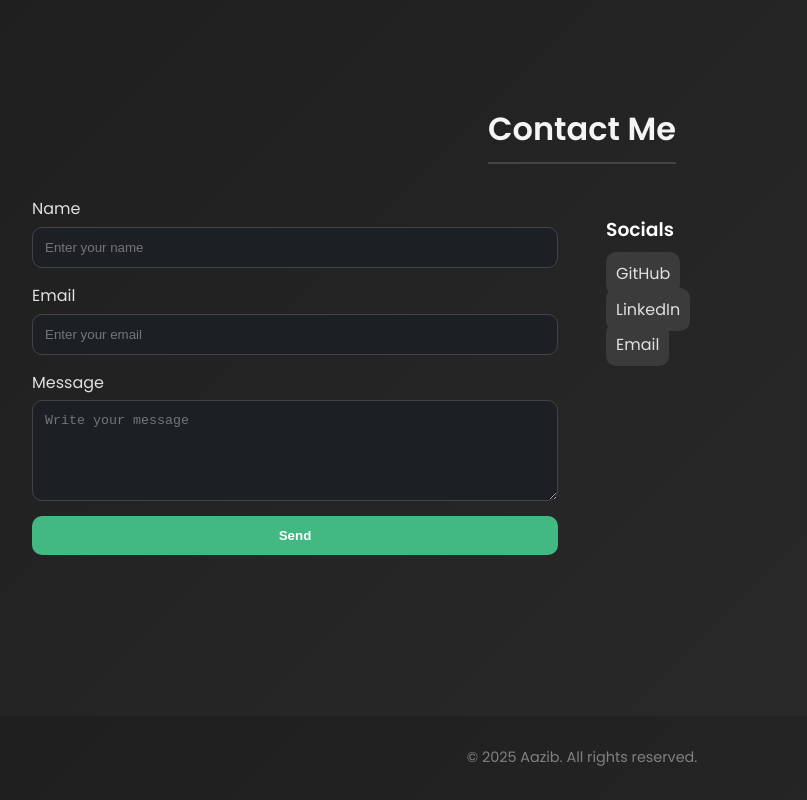
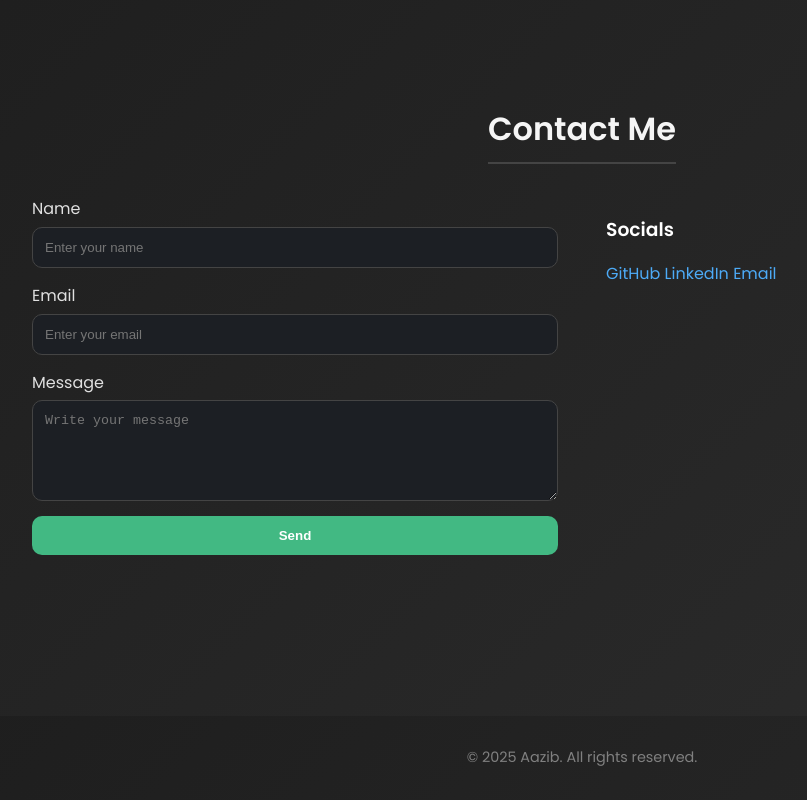
Before and after one commit to Aazib-Majeed/Portfolio, a Vue app: page / in a window 1280 px wide. Shown: the part 2484-3284 px from the top of the page, without its empty margins (58-865 px from the left). Built offline with nearby package versions, Linux system fonts and the light colour scheme.

Commit message:
Update Contact.vue

```diff
--- a/src/components/Contact.vue
+++ b/src/components/Contact.vue
@@ -27,11 +27,17 @@
       <!-- Right: Socials -->
       <div class="c-right">
         <h3>Socials</h3>
-        <ul class="social-links">
-          <li><a href="https://github.com/yourusername" target="_blank">GitHub</a></li>
-          <li><a href="https://linkedin.com/in/yourusername" target="_blank">LinkedIn</a></li>
-          <li><a href="mailto:your@email.com">Email</a></li>
-        </ul>
+        <div class="social-buttons">
+          <a href="https://github.com/yourusername" target="_blank" class="social-btn github">
+            <i class="fab fa-github"></i> GitHub
+          </a>
+          <a href="https://linkedin.com/in/yourusername" target="_blank" class="social-btn linkedin">
+            <i class="fab fa-linkedin"></i> LinkedIn
+          </a>
+          <a href="mailto:your@email.com" class="social-btn email">
+            <i class="fas fa-envelope"></i> Email
+          </a>
+        </div>
       </div>
     </div>
   </section>
```
